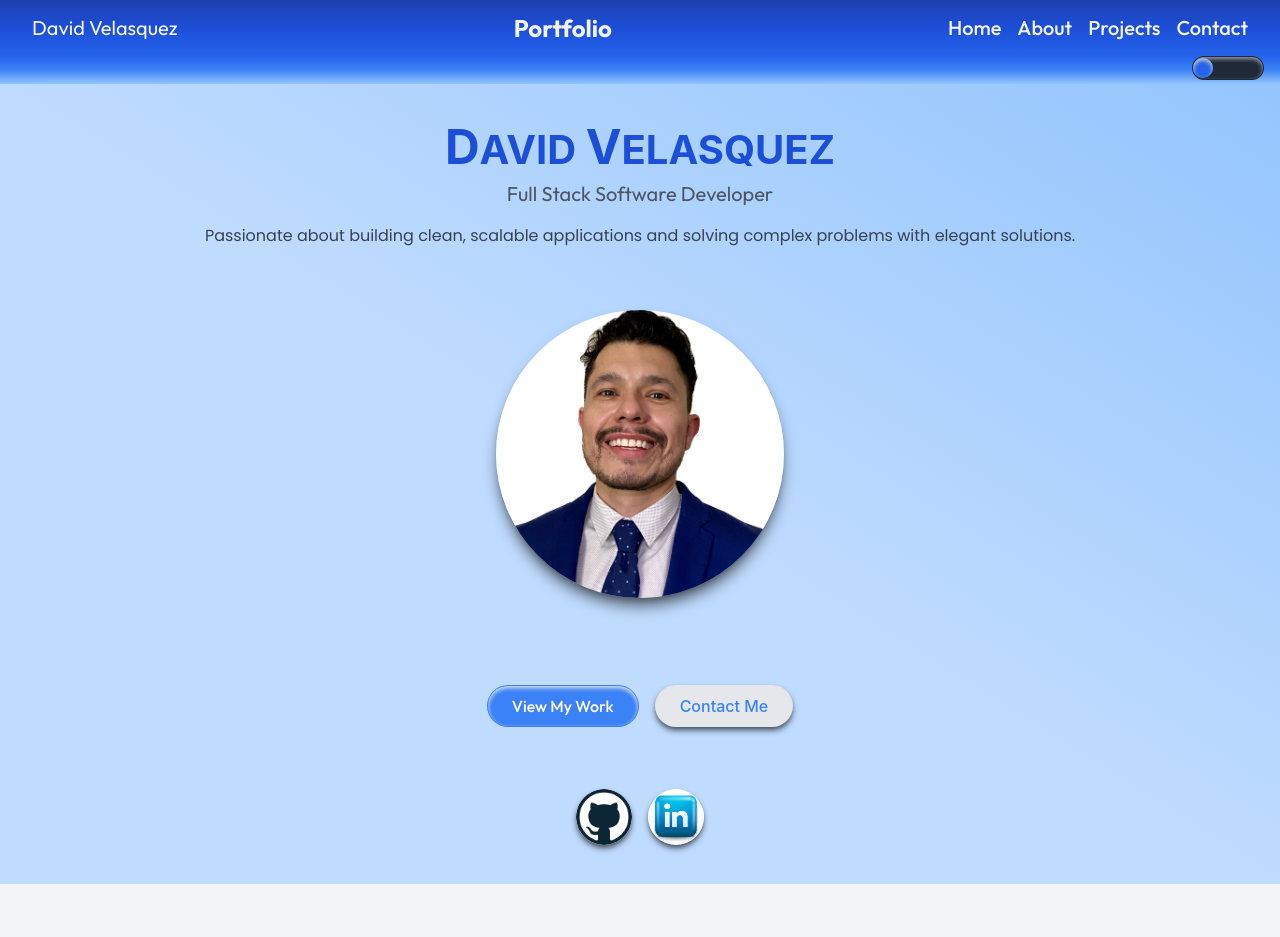
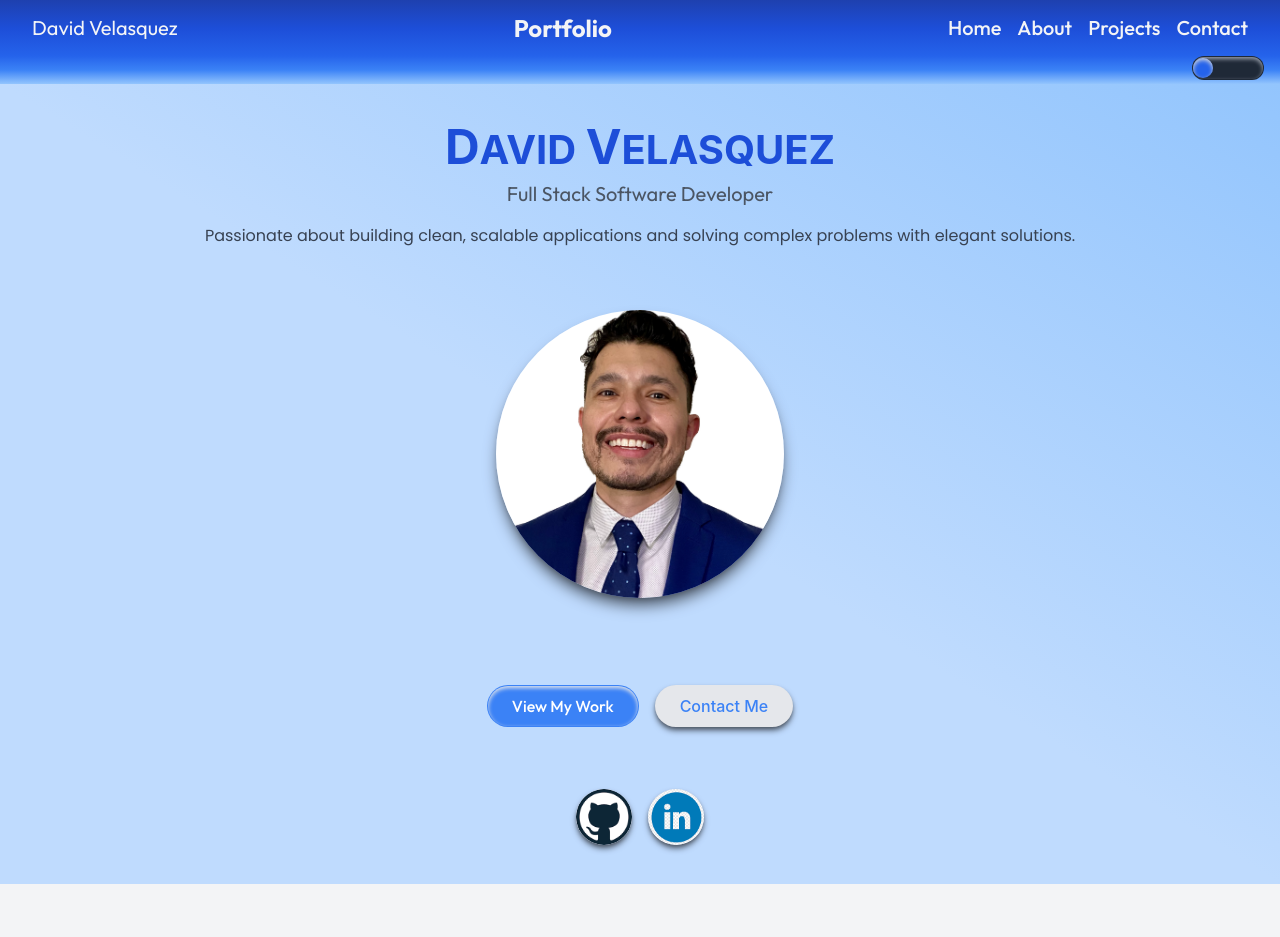
Before and after one commit to davidxv15/Portfolio-2, a React (Vite) app: page / in a window 1280 px wide. Shown: the top 937 px of the page. Built offline with nearby package versions, Linux system fonts and the light colour scheme; a web font is replaced by a local one.

Commit message:
LinkedIn logo

```diff
--- a/src/components/HeroSection.tsx
+++ b/src/components/HeroSection.tsx
@@ -32,7 +32,7 @@ const HeroSection: React.FC = () => {
           <img src="GitHubLogo.png" alt="GitHub" className="w-14 h-14 rounded-full shadow-md shadow-gray-600" />
         </a>
         <a href="https://www.linkedin.com/in/david-velasquez-az/" target="_blank" rel="noopener noreferrer">
-          <img src="linkedin.jpg" alt="LinkedIn logo" className="w-14 h-14 rounded-full object-cover shadow-md shadow-gray-600" />
+          <img src="inLinked.png" alt="LinkedIn logo" className="w-14 h-14 rounded-full object-cover shadow-md shadow-gray-600" />
         </a>
       </div>
     </section>
```
